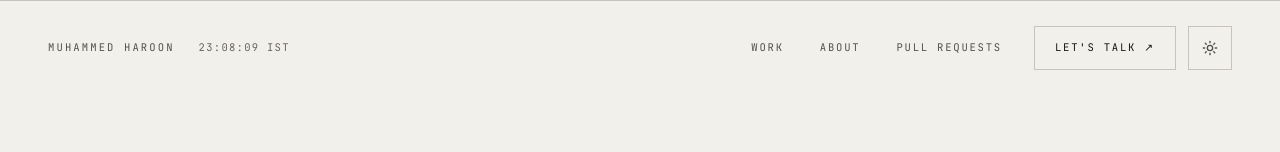
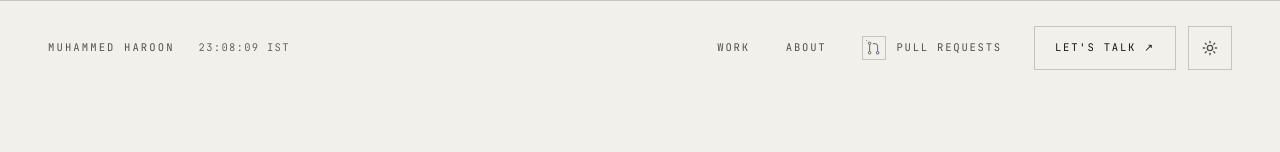
Before and after one commit to haroon0x/portfolio, a React (Vite) app: page / in a window 1280 px wide. Shown: the top 152 px of the page. Built offline with nearby package versions, Linux system fonts and the light colour scheme.

Commit message:
feat(nav): add live pull request glyph

```diff
--- a/src/components/Header.tsx
+++ b/src/components/Header.tsx
@@ -49,6 +49,45 @@ function IstClock() {
     <time aria-label="Current time in India" className="hidden w-[7.5rem] font-mono text-[0.66rem] tabular-nums uppercase tracking-[0.12em] text-text-muted sm:block">
       {time}
     </time>
+  );
+}
+
+function PullRequestMark({ reduceMotion }: { reduceMotion: boolean }) {
+  return (
+    <span
+      aria-hidden="true"
+      className={`live-pr-mark${reduceMotion ? '' : ' live-pr-mark--animated'}`}
+    >
+      <svg viewBox="0 0 22 22" fill="none" className="h-4 w-4">
+        <path className="live-pr-branch" d="M5 6.5v9" />
+        <path className="live-pr-branch" d="M10 5h2.5A3.5 3.5 0 0 1 16 8.5V15" />
+        <circle className="live-pr-node" cx="5" cy="4.5" r="1.75" />
+        <circle className="live-pr-node" cx="5" cy="17.5" r="1.75" />
+        <circle className="live-pr-merge-node" cx="16" cy="17.5" r="1.75" />
+        {reduceMotion ? (
+          <circle className="live-pr-flow" cx="16" cy="14.75" r="1.15" />
+        ) : (
+          <circle className="live-pr-flow" r="1.15">
+            <animateMotion
+              dur="4.8s"
+              repeatCount="indefinite"
+              path="M10 5h2.5A3.5 3.5 0 0 1 16 8.5v6.25"
+              keyTimes="0;0.3;0.42;1"
+              keyPoints="0;1;1;1"
+              calcMode="spline"
+              keySplines="0.16 1 0.3 1;0 0 1 1;0 0 1 1"
+            />
+            <animate
+              attributeName="opacity"
+              dur="4.8s"
+              repeatCount="indefinite"
+              values="0;1;1;0;0"
+              keyTimes="0;0.04;0.3;0.42;1"
+            />
+          </circle>
+        )}
+      </svg>
+    </span>
   );
 }
 
@@ -136,8 +175,9 @@ export default function Header() {
           ))}
           <Link
             to="/pull-requests"
-            className="flex min-h-11 items-center px-4 font-mono text-[0.66rem] uppercase tracking-[0.17em] text-text-secondary transition-colors hover:text-text-primary"
+            className="group flex min-h-11 items-center gap-2.5 px-4 font-mono text-[0.66rem] uppercase tracking-[0.17em] text-text-secondary transition-colors hover:text-text-primary"
           >
+            <PullRequestMark reduceMotion={shouldReduceMotion ?? false} />
             Pull requests
           </Link>
           <a
@@ -194,7 +234,10 @@ export default function Header() {
                 onClick={() => setIsMenuOpen(false)}
                 className="flex min-h-14 items-center justify-between border-b border-border font-mono text-xs uppercase tracking-[0.16em] text-text-primary"
               >
-                Pull requests
+                <span className="flex items-center gap-3">
+                  <PullRequestMark reduceMotion={shouldReduceMotion ?? false} />
+                  Pull requests
+                </span>
                 <span className="text-accent">↗</span>
               </Link>
               <a
--- a/src/index.css
+++ b/src/index.css
@@ -90,6 +90,70 @@
   min-height: 100vh;
   overflow: clip;
   background: rgb(var(--color-bg));
+}
+
+.live-pr-mark {
+  display: inline-flex;
+  width: 1.5rem;
+  height: 1.5rem;
+  flex: none;
+  align-items: center;
+  justify-content: center;
+  border: 1px solid rgb(var(--color-border));
+  color: rgb(var(--color-text-muted));
+  transition: border-color 180ms ease, color 180ms ease;
+}
+
+.group:hover .live-pr-mark {
+  border-color: rgb(var(--color-border-strong));
+  color: rgb(var(--color-text-secondary));
+}
+
+.live-pr-branch {
+  stroke: currentColor;
+  stroke-width: 1.35;
+  stroke-linecap: round;
+  stroke-linejoin: round;
+}
+
+.live-pr-node {
+  fill: rgb(var(--color-bg));
+  stroke: currentColor;
+  stroke-width: 1.35;
+}
+
+.live-pr-merge-node {
+  fill: rgb(var(--color-bg));
+  stroke: rgb(var(--color-status-merged));
+  stroke-width: 1.35;
+}
+
+.live-pr-flow {
+  fill: rgb(var(--color-status-open));
+  filter: drop-shadow(0 0 2px rgb(var(--color-status-open) / 0.65));
+}
+
+.live-pr-mark--animated {
+  animation: live-pr-merge 4.8s linear infinite;
+}
+
+@keyframes live-pr-merge {
+  0%,
+  27%,
+  43%,
+  100% {
+    border-color: rgb(var(--color-border));
+    box-shadow: 0 0 0 0 rgb(var(--color-status-merged) / 0);
+  }
+
+  32% {
+    border-color: rgb(var(--color-status-open) / 0.8);
+  }
+
+  36% {
+    border-color: rgb(var(--color-status-merged) / 0.9);
+    box-shadow: 0 0 0 2px rgb(var(--color-status-merged) / 0.1);
+  }
 }
 
 html.theme-transition,
```
